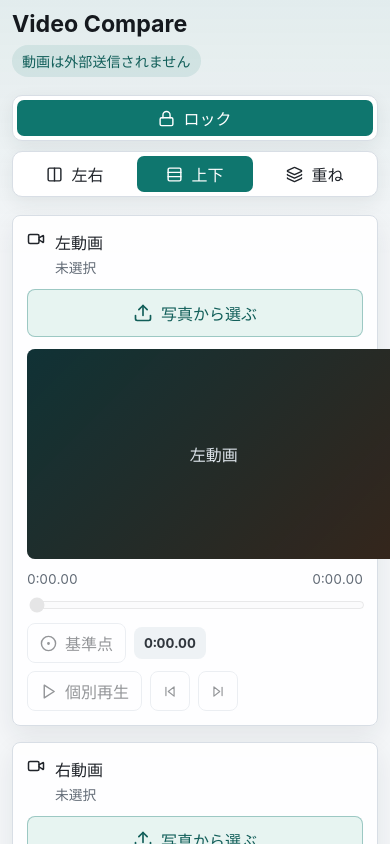
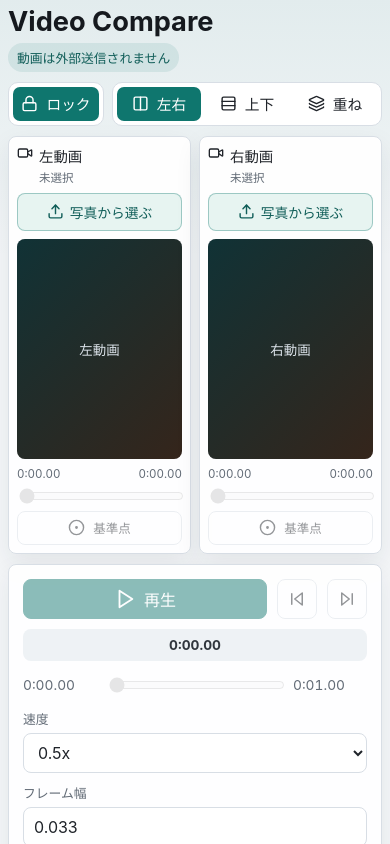
Before and after one commit to taroh-yamamasu/video-compare, a React (Vite) app: page / in a window 390 px wide. Shown: the top 844 px of the page. Built offline with nearby package versions, Linux system fonts and the light colour scheme.

Commit message:
Fix mobile comparison layout

```diff
--- a/src/App.tsx
+++ b/src/App.tsx
@@ -15,23 +15,22 @@ type SlotsState = Record<SlotId, VideoSlotState>;
 const SLOT_IDS: SlotId[] = ["left", "right"];
 
 function getInitialCompareDefaults(): CompareSettings {
-  const defaultLayout: LayoutMode =
-    typeof window !== "undefined" && window.innerWidth < 900 ? "stacked" : DEFAULT_COMPARE_SETTINGS.layoutMode;
-
   return {
     ...DEFAULT_COMPARE_SETTINGS,
-    layoutMode: defaultLayout,
+    layoutMode: DEFAULT_COMPARE_SETTINGS.layoutMode,
   };
 }
 
 function getInitialCompareSettings(): CompareSettings {
   const compareDefaults = getInitialCompareDefaults();
   const persisted = loadPersistedSettings(compareDefaults, DEFAULT_OVERLAY_SETTINGS);
+  const isMobile = typeof window !== "undefined" && window.innerWidth <= 760;
+  const layoutMode = isMobile && persisted.layoutMode === "stacked" ? "side-by-side" : persisted.layoutMode;
 
   return {
     ...compareDefaults,
     isLocked: persisted.isLocked,
-    layoutMode: persisted.layoutMode,
+    layoutMode,
     playbackRate: persisted.playbackRate,
     stepSeconds: persisted.stepSeconds,
   };
--- a/src/components/VideoSlotPanel.tsx
+++ b/src/components/VideoSlotPanel.tsx
@@ -111,14 +111,14 @@ export function VideoSlotPanel({
           onChange={(event) => onSeek(Number(event.currentTarget.value))}
           aria-label={`${slot.label}の再生位置`}
         />
-        <div className="slot-panel__actions">
+        <div className="slot-panel__actions slot-panel__actions--sync">
           <button type="button" onClick={onSetSyncPoint} disabled={!slot.isReady}>
             <CircleDot size={17} aria-hidden="true" />
             基準点
           </button>
           <span className="sync-readout">{formatTime(slot.syncPointSec)}</span>
         </div>
-        <div className="slot-panel__actions">
+        <div className="slot-panel__actions slot-panel__actions--solo">
           <button
             type="button"
             onClick={onToggleSoloPlay}
--- a/src/styles.css
+++ b/src/styles.css
@@ -29,6 +29,7 @@ body,
 
 body {
   margin: 0;
+  overflow-x: hidden;
   background:
     linear-gradient(180deg, rgba(15, 118, 110, 0.08), transparent 260px),
     #f4f6f8;
@@ -135,6 +136,7 @@ input[type="number"] {
 
 .app-main {
   display: grid;
+  min-width: 0;
   max-width: 1440px;
   margin: 0 auto;
   gap: 16px;
@@ -174,6 +176,7 @@ input[type="number"] {
 
 .video-grid {
   display: grid;
+  min-width: 0;
   gap: 16px;
 }
 
@@ -196,6 +199,7 @@ input[type="number"] {
 
 .slot-panel {
   display: grid;
+  min-width: 0;
   gap: 12px;
   padding: 14px;
 }
@@ -252,6 +256,8 @@ input[type="number"] {
 
 .slot-panel__video {
   display: grid;
+  width: 100%;
+  min-width: 0;
   min-height: 240px;
   overflow: hidden;
   border-radius: 8px;
@@ -262,6 +268,7 @@ input[type="number"] {
 .video-element,
 .video-placeholder {
   width: 100%;
+  min-width: 0;
   height: 100%;
   min-height: 100%;
 }
@@ -462,26 +469,58 @@ input[type="number"] {
 
 @media (max-width: 760px) {
   .app-shell {
-    padding: 12px;
+    padding: 8px;
   }
 
   .app-header {
     align-items: stretch;
     flex-direction: column;
+    gap: 10px;
+    margin-bottom: 10px;
+  }
+
+  .app-header h1 {
+    font-size: 1.7rem;
+  }
+
+  .app-header p {
+    margin-top: 6px;
+    font-size: 0.8rem;
+    padding: 5px 9px;
   }
 
   .mode-toolbar {
     justify-content: stretch;
+    gap: 8px;
   }
 
   .segmented-control {
-    width: 100%;
+    flex: 1 1 auto;
+    width: auto;
+    min-width: 0;
+    box-shadow: none;
+  }
+
+  .segmented-control:first-child {
+    flex: 0 0 96px;
   }
 
   .segmented-control button {
     flex: 1;
     min-width: 0;
-    padding: 0 8px;
+    min-height: 34px;
+    padding: 0 6px;
+    font-size: 0.92rem;
+  }
+
+  .app-main {
+    gap: 10px;
+  }
+
+  .video-grid--side-by-side,
+  .video-grid--stacked {
+    grid-template-columns: repeat(2, minmax(0, 1fr));
+    gap: 8px;
   }
 
   .slot-panel,
@@ -490,9 +529,85 @@ input[type="number"] {
     box-shadow: 0 10px 26px rgba(28, 39, 49, 0.08);
   }
 
-  .slot-panel__video,
+  .slot-panel {
+    gap: 8px;
+    padding: 8px;
+  }
+
+  .slot-panel__header {
+    gap: 6px;
+  }
+
+  .slot-panel__title {
+    gap: 6px;
+  }
+
+  .slot-panel__title svg {
+    width: 16px;
+    height: 16px;
+  }
+
+  .slot-panel h2 {
+    font-size: 0.9rem;
+  }
+
+  .slot-panel p {
+    font-size: 0.72rem;
+  }
+
+  .select-video-button {
+    min-height: 38px;
+    gap: 6px;
+    font-size: 0.86rem;
+    padding: 0 6px;
+  }
+
+  .select-video-button svg {
+    width: 17px;
+    height: 17px;
+  }
+
+  .slot-panel__video {
+    min-height: 0;
+    aspect-ratio: 1 / 1;
+  }
+
+  .video-placeholder {
+    font-size: 0.84rem;
+  }
+
+  .slot-panel__controls {
+    gap: 5px;
+  }
+
+  .time-row {
+    font-size: 0.72rem;
+  }
+
+  .slot-panel__actions {
+    gap: 6px;
+  }
+
+  .slot-panel__actions button {
+    min-height: 34px;
+    width: 100%;
+    padding: 0 6px;
+    font-size: 0.78rem;
+  }
+
+  .slot-panel__actions--sync {
+    display: grid;
+    grid-template-columns: 1fr;
+  }
+
+  .slot-panel__actions--sync .sync-readout,
+  .slot-panel__actions--solo {
+    display: none;
+  }
+
   .overlay-stage__canvas {
-    min-height: 210px;
+    min-height: 0;
+    aspect-ratio: 1 / 1;
   }
 
   .transport-row {
```
